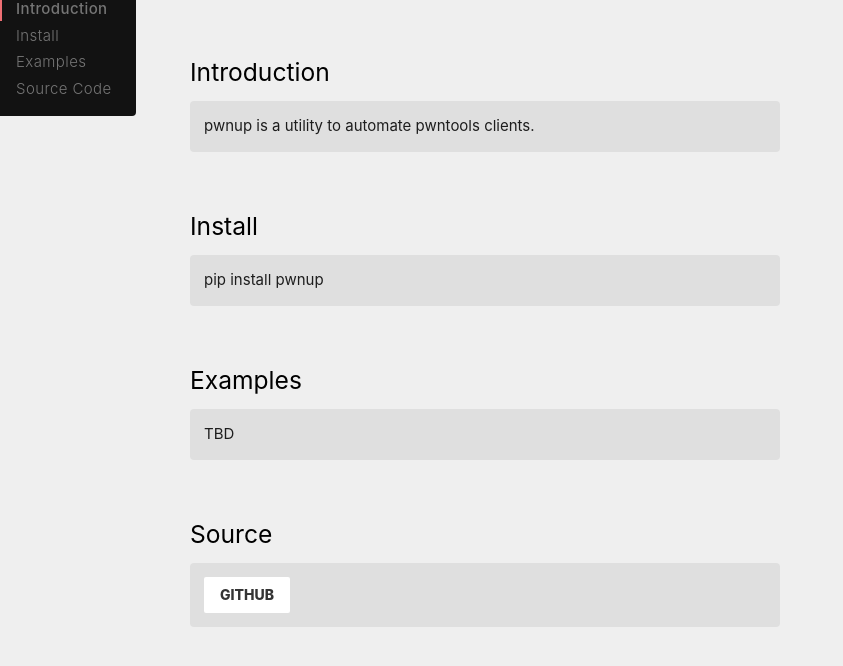
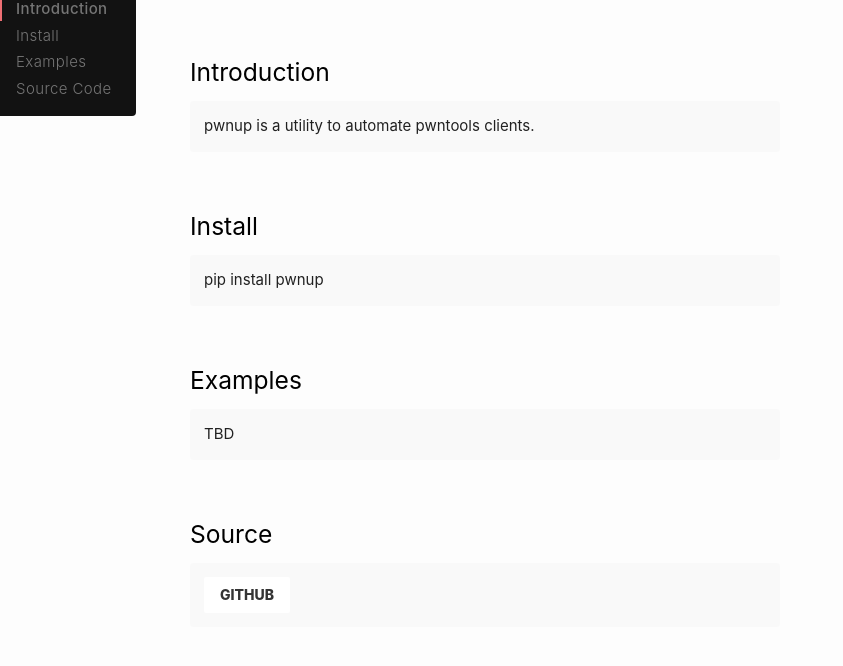
Before and after one commit to vitapluvia/pwnup, a plain HTML site: page index.html in a window 1280 px wide. Shown: the part 218-884 px from the top of the page, without its empty margins (0-843 px from the left). Drawn offline with nearby package versions, Linux system fonts and the light colour scheme.

Commit message:
feat(index): lighten page

```diff
--- a/index.html
+++ b/index.html
@@ -6,7 +6,7 @@
   <link rel="stylesheet" href="https://cdnjs.cloudflare.com/ajax/libs/materialize/0.97.6/css/materialize.min.css">
   <style>
     body {
-      background: #EFEFEF;
+      background: #FDFDFD;
     }
     .pwnup-logo {
       -webkit-animation-duration: 0.8s;
@@ -45,7 +45,7 @@
 			color: #333;
 		}
    p {
-      background: #DFDFDF;
+      background: #F9F9F9;
       border-radius: 4px;
       padding: 14px;
       max-width: 590px;
```
